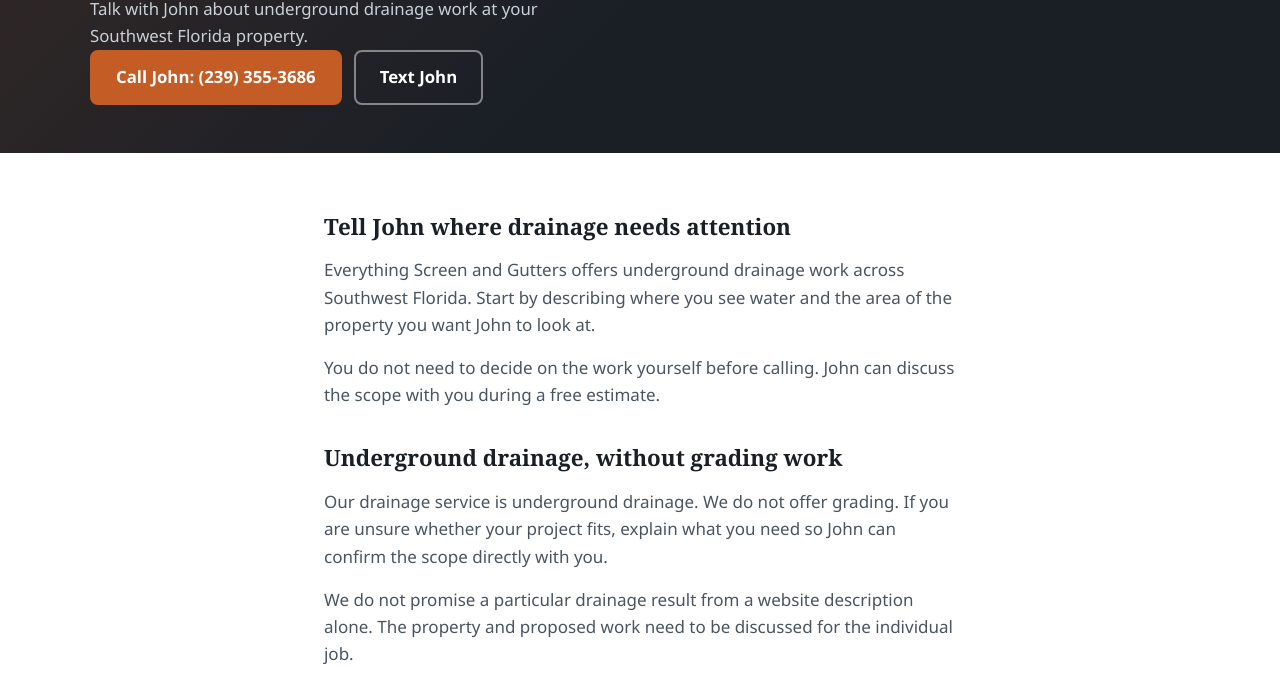
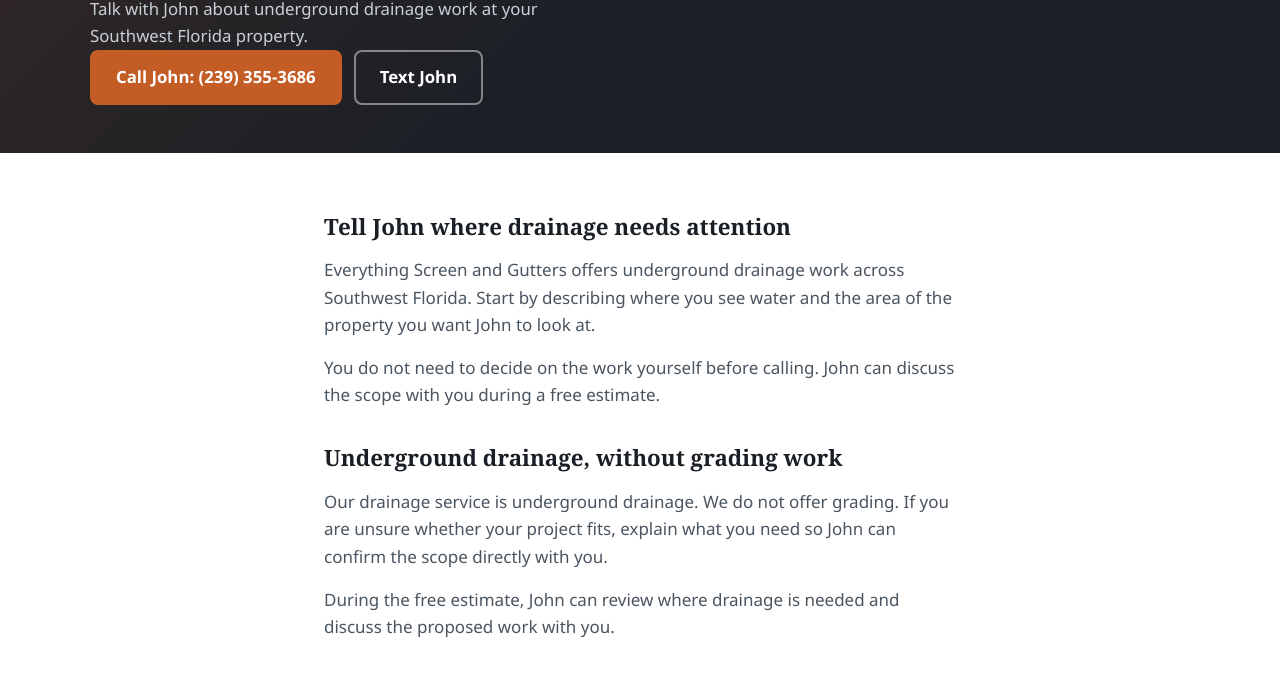
Before and after one commit to Palle017/Gutters, a website: page site/underground-drainage.html in a window 1280 px wide. Shown: the part 242-920 px from the top of the page. Drawn offline with Linux system fonts and the light colour scheme.

Commit message:
Align service-page skip focus and drainage next step

```diff
--- a/site/underground-drainage.html
+++ b/site/underground-drainage.html
@@ -32,7 +32,7 @@
       </nav>
     </div>
   </header>
-  <main id="main">
+  <main id="main" tabindex="-1">
     <header class="page-hero">
       <div class="container">
         <span class="hero-badge">Drainage services · Southwest Florida</span>
@@ -52,7 +52,7 @@
 <p>You do not need to decide on the work yourself before calling. John can discuss the scope with you during a free estimate.</p>
 <h2>Underground drainage, without grading work</h2>
 <p>Our drainage service is underground drainage. We do not offer grading. If you are unsure whether your project fits, explain what you need so John can confirm the scope directly with you.</p>
-<p>We do not promise a particular drainage result from a website description alone. The property and proposed work need to be discussed for the individual job.</p>
+<p>During the free estimate, John can review where drainage is needed and discuss the proposed work with you.</p>
 <h2>A free estimate for your project</h2>
 <p>All estimates are free, and there is no minimum job size. Call or text John at <a href="tel:+12393553686">(239) 355-3686</a> about underground drainage.</p>
 <p>If the property also needs gutter work, see <a href="seamless-super-gutters.html">seamless gutters and super gutters</a> or <a href="gutter-repairs-cleaning-leaf-guards.html">gutter repairs and cleaning</a>. You can also <a href="services.html">view all services</a>.</p>
```
Also changed, not shown: site/boat-canopy-awning-tarps.html (+1 -1 lines), site/gutter-repairs-cleaning-leaf-guards.html (+1 -1 lines), site/rescreening-restoration.html (+1 -1 lines), site/seamless-super-gutters.html (+1 -1 lines), tests/service-pages.test.mjs (+1 -0 lines).
